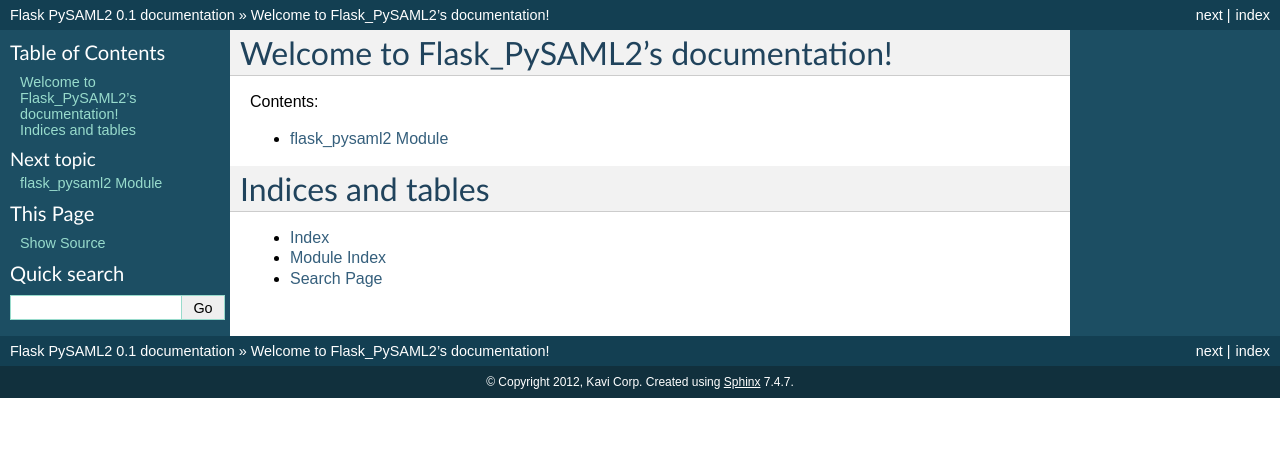
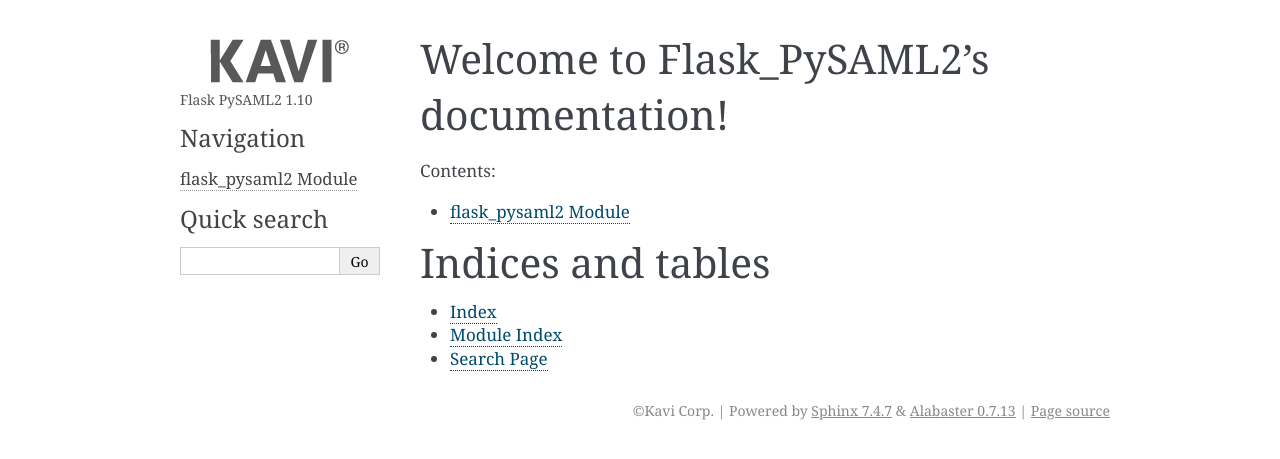
Before and after one commit to taizo/flask_pysaml2, a Sphinx documentation site: the page built from docs/index.rst, in a window 1280 px wide. Shown: the top 459 px of the page. Built offline with Sphinx 7.4.7, drawn with Linux system fonts in a browser that asks for light colours.

Commit message:
SVCS-2093: Upgrade all documentation config for sphinx >= 1.3

```diff
--- a/docs/conf.py
+++ b/docs/conf.py
@@ -9,6 +9,9 @@
 # serve to show the default.
 
 import sys, os
+import pkg_resources
+
+__version__ = pkg_resources.get_distribution("flask_pysaml2").version
 
 # If extensions (or modules to document with autodoc) are in another directory,
 # add these directories to sys.path here. If the directory is relative to the
@@ -23,7 +26,7 @@
 # Add any Sphinx extension module names here, as strings. They can be extensions
 # coming with Sphinx (named 'sphinx.ext.*') or your custom ones.
 extensions = ['sphinx.ext.autodoc', 'sphinx.ext.coverage',
-    'sphinx.ext.viewcode', 'cartouche']
+    'sphinx.ext.viewcode', 'sphinx.ext.napoleon']
 
 # Add any paths that contain templates here, relative to this directory.
 templates_path = ['_templates']
@@ -39,16 +42,16 @@
 
 # General information about the project.
 project = u'Flask PySAML2'
-copyright = u'2012, Kavi Corp'
+copyright = u'Kavi Corp'
 
 # The version info for the project you're documenting, acts as replacement for
 # |version| and |release|, also used in various other places throughout the
 # built documents.
 #
 # The short X.Y version.
-version = '0.1'
+version = __version__
 # The full version, including alpha/beta/rc tags.
-release = '0.1'
+release = __version__
 
 # List of patterns, relative to source directory, that match files and
 # directories to ignore when looking for source files.
@@ -74,17 +77,29 @@
 # A list of ignored prefixes for module index sorting.
 #modindex_common_prefix = []
 
-
 # -- Options for HTML output ---------------------------------------------------
 
 # The theme to use for HTML and HTML Help pages.  See the documentation for
 # a list of builtin themes.
-html_theme = 'default'
+html_theme = 'alabaster'
 
 # Theme options are theme-specific and customize the look and feel of a theme
 # further.  For a list of options available for each theme, see the
 # documentation.
-#html_theme_options = {}
+html_theme_options = {
+    'logo': 'kavi-logo.png',
+    'description': project + ' ' + version,
+    'github_button': False,
+}
+
+html_sidebars = {
+    '**': [
+        'about.html',
+        'navigation.html',
+        'relations.html',
+        'searchbox.html',
+    ]
+}
 
 # Add any paths that contain custom themes here, relative to this directory.
 #html_theme_path = []
@@ -98,17 +113,17 @@
 
 # The name of an image file (relative to this directory) to place at the top
 # of the sidebar.
-#html_logo = None
+#html_logo = 'kavi-logo.png'
 
 # The name of an image file (within the static path) to use as favicon of the
 # docs.  This file should be a Windows icon file (.ico) being 16x16 or 32x32
 # pixels large.
-#html_favicon = None
+html_favicon = 'favicon.ico'
 
 # Add any paths that contain custom static files (such as style sheets) here,
 # relative to this directory. They are copied after the builtin static files,
 # so a file named "default.css" will overwrite the builtin "default.css".
-html_static_path = ['_static']
+html_static_path = ['static']
 
 # If not '', a 'Last updated on:' timestamp is inserted at every page bottom,
 # using the given strftime format.
--- a/requirements-docs.txt
+++ b/requirements-docs.txt
@@ -1,2 +1 @@
-sphinx
-cartouche
+sphinx >= 1.3
```
Also changed, not shown: docs/static/favicon.ico (added), docs/static/kavi-logo.png (added).
